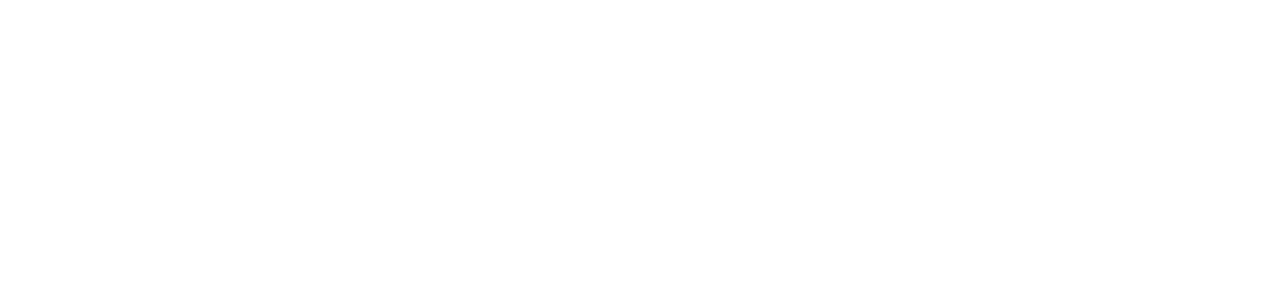
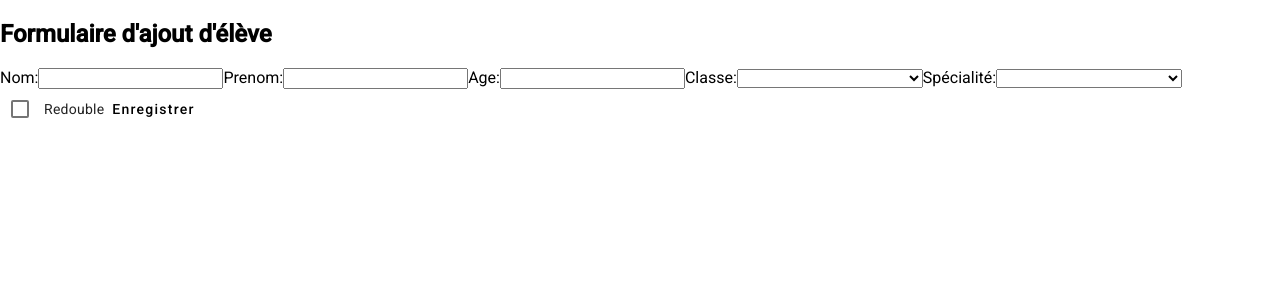
Before and after one commit to Medhiben/site-eleve, an Angular app: page /create in a window 1280 px wide. Before the commit this address led to /. Shown: the top 300 px of the page. Built offline with nearby package versions, Linux system fonts and the light colour scheme.

Commit message:
create tabel with angualr material and connect data, create form and connect data

```diff
--- a/src/app/app-routing.module.ts
+++ b/src/app/app-routing.module.ts
@@ -2,9 +2,12 @@ import { NgModule } from '@angular/core';
 import { RouterModule, Routes } from '@angular/router';
 import { ConnexionComponent } from './connexion/connexion.component';
 import { HomeComponent } from './home/home.component';
+import { CreateComponent } from './create/create.component';
 const routes: Routes = [
   { path: '', component: ConnexionComponent },
   { path: 'home', component: HomeComponent },
+  { path: 'create', component: CreateComponent },
+
 ];
 
 
--- /dev/null
+++ b/src/app/create/create.component.html
@@ -0,0 +1,42 @@
+<div class="form-container">
+    <h2>Formulaire d'ajout d'élève</h2>
+    <form [formGroup]="createForm">
+        <label for="nom">Nom:</label>
+        <input type="text" id="nom" formControlName="nom">
+        <label for="prenom">Prenom:</label>
+        <input type="text" id="prenom" formControlName="prenom">
+        <label for="age">Age:</label>
+        <input type="number" id="age" formControlName="age">
+
+  <label for="classe">Classe:</label>
+  <select name="classe" id="classe" formControlName="classe">
+  <option value="">--Please choose an option--</option>
+  <option value="sixieme">6ème</option>
+  <option value="cinquieme">5ème</option>
+  <option value="quatrieme">4ème</option>
+  <option value="troisieme">3ème</option>
+</select>
+
+<label for="specialite">Spécialité:</label>
+  <select name="specialite" id="specialite" formControlName="specialite">
+  <option value="">--Please choose an option--</option>
+  <option value="science">Science</option>
+  <option value="sport">Sport</option>
+  <option value="musique">Musique</option>
+  <option value="langue">Langue</option>
+  <option value="technologie">Technologie</option>
+  <option value="arts">Arts</option>
+</select>
+
+<mat-checkbox class="example-margin" formControlName="redouble">Redouble</mat-checkbox>
+<button mat-button (click)="create()">Enregistrer</button>
+
+
+
+      <!-- <button type="submit">Se connecter</button> -->
+      <!-- <ng-container>
+        <p >erreur formulaire</p>
+      </ng-container> -->
+      <!-- {{createForm.value| json}} -->
+    </form>
+    </div>
--- /dev/null
+++ b/src/app/create/create.component.ts
@@ -0,0 +1,25 @@
+import { Component } from '@angular/core';
+import { FormGroup, FormControl, Validators } from '@angular/forms';
+
+
+@Component({
+  selector: 'app-create',
+  templateUrl: './create.component.html',
+  styleUrls: ['./create.component.scss']
+})
+export class CreateComponent {
+  createForm : FormGroup = new FormGroup(
+    {
+      nom : new FormControl(null, [Validators.required]),
+      prenom : new FormControl(null, [Validators.required, Validators.required]),
+      age : new FormControl(null, [Validators.required]),
+      classe : new FormControl(null, [Validators.required]),
+      specialite : new FormControl(null, [Validators.required]),
+      redouble : new FormControl(null, [Validators.required]),
+// nom prenom string, age number, classe specialite select option, redouble chekbox
+    }) ;
+
+    create(){
+      console.log(this.createForm.value);
+    }
+}
--- a/src/app/home/home.component.html
+++ b/src/app/home/home.component.html
@@ -1,5 +1,52 @@
- <mat-slide-toggle>Toggle me!</mat-slide-toggle>
- <button mat-fab extended>
-    <mat-icon>home</mat-icon>
-    Home
+<!-- <mat-slide-toggle>Toggle me!</mat-slide-toggle> -->
+<table mat-table [dataSource]="eleves" class="mat-elevation-z8">
+
+  <!--- Note that these columns can be defined in any order.
+        The actual rendered columns are set as a property on the row definition" -->
+
+  <!-- Position Column -->
+  <ng-container matColumnDef="nom">
+    <th mat-header-cell *matHeaderCellDef> Nom </th>
+    <td mat-cell *matCellDef="let eleve"> {{eleve.nom}} </td>
+  </ng-container>
+
+  <!-- Name Column -->
+  <ng-container matColumnDef="prenom">
+    <th mat-header-cell *matHeaderCellDef> Prenom </th>
+    <td mat-cell *matCellDef="let eleve"> {{eleve.prenom}} </td>
+  </ng-container>
+
+  <!-- Weight Column -->
+  <ng-container matColumnDef="age">
+    <th mat-header-cell *matHeaderCellDef> Age </th>
+    <td mat-cell *matCellDef="let eleve"> {{eleve.age}} </td>
+  </ng-container>
+
+  <!-- Symbol Column -->
+  <ng-container matColumnDef="classe">
+    <th mat-header-cell *matHeaderCellDef> Classe </th>
+    <td mat-cell *matCellDef="let eleve"> {{eleve.classe}} </td>
+  </ng-container>
+
+  <!-- Symbol Column -->
+  <ng-container matColumnDef="specialite">
+    <th mat-header-cell *matHeaderCellDef> Specialite </th>
+    <td mat-cell *matCellDef="let eleve"> {{eleve.specialite}} </td>
+  </ng-container>
+
+  <!-- Symbol Column -->
+  <ng-container matColumnDef="redouble">
+    <th mat-header-cell *matHeaderCellDef> Redouble </th>
+    <td mat-cell *matCellDef="let eleve"> {{eleve.redouble}} </td>
+  </ng-container>
+
+  <tr mat-header-row *matHeaderRowDef="displayedColumns"></tr>
+  <tr mat-row *matRowDef="let row; columns: displayedColumns;"></tr>
+</table>
+
+
+<div class="example-button-container">
+  <button  (click)="redirectTo()" color="accent" aria-label="Example icon button with a plus one icon">
+    <mat-icon>plus_one</mat-icon>
   </button>
+</div>
--- a/src/app/home/home.component.scss
+++ b/src/app/home/home.component.scss
@@ -0,0 +1,7 @@
+.example-button-container {
+    display: flex;
+    justify-content: center;
+    align-items: center;
+    width: 120px;
+    padding-left: 550px;
+  }
--- a/src/app/home/home.component.ts
+++ b/src/app/home/home.component.ts
@@ -1,5 +1,8 @@
 import { Component, OnInit } from '@angular/core';
 import { EleveService } from '../service/eleve.service';
+import { Eleve } from '../model/eleve';
+import { Router } from '@angular/router';
+
 
 @Component({
   selector: 'app-home',
@@ -7,15 +10,21 @@ import { EleveService } from '../service/eleve.service';
   styleUrls: ['./home.component.scss']
 })
 export class HomeComponent implements OnInit {
- constructor(private eleveservice : EleveService){}
+ constructor(private eleveservice : EleveService, private route : Router ){}
+ displayedColumns: string[] = [ 'nom','prenom','age','classe','specialite',
+  'redouble'];
+ eleves : Eleve[] = [];
 
  ngOnInit() {
   this.eleveservice.getEleves().subscribe(
     (response) => {
+      this.eleves = response;
       console.log(response);
     }
   )
 }
 
-
+redirectTo() {
+  this.route.navigate(["/create"]);
+  }
 }
```
Also changed, not shown: src/app/app.module.ts (+7 -1 lines), src/app/create/create.component.scss (added), 1 other file (tests, documents, lock files or other folders).
